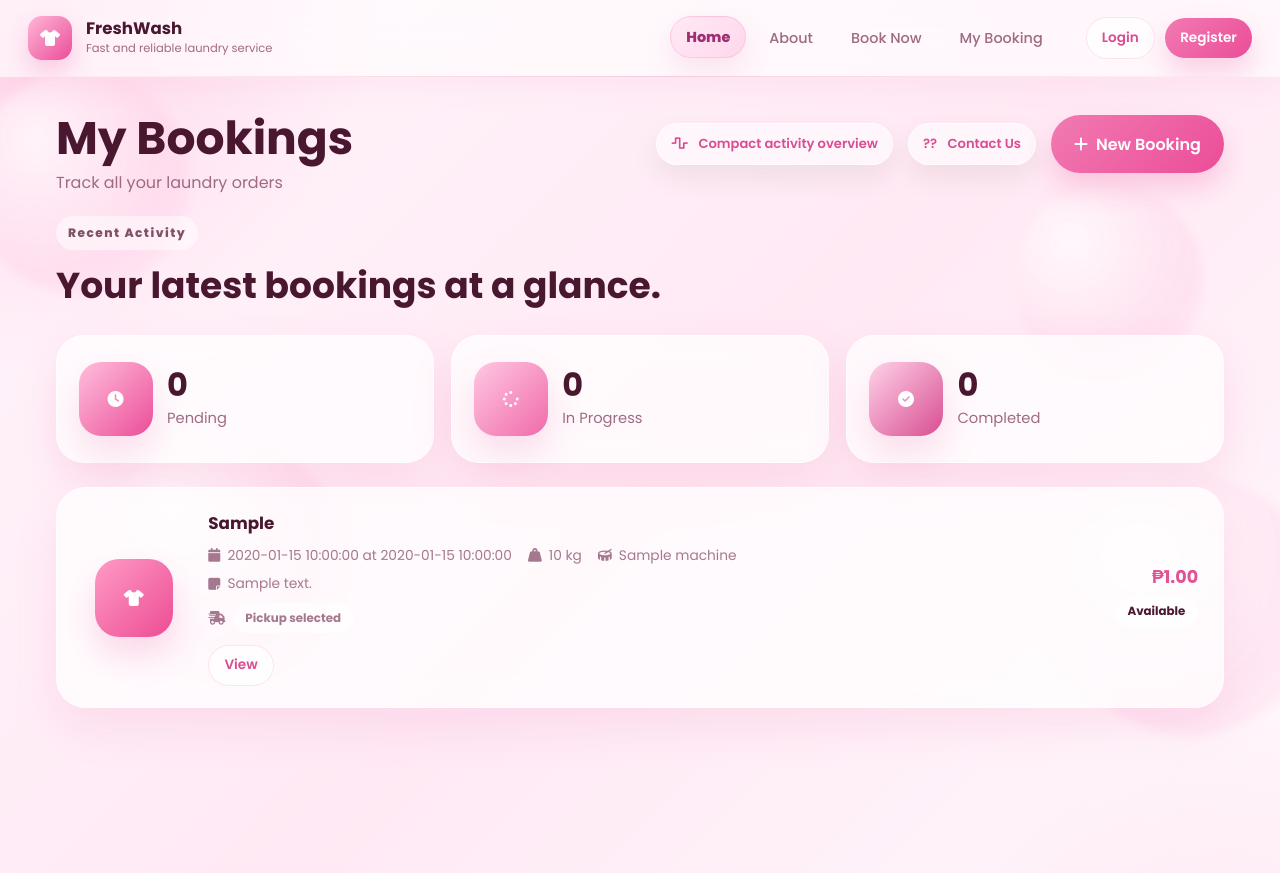
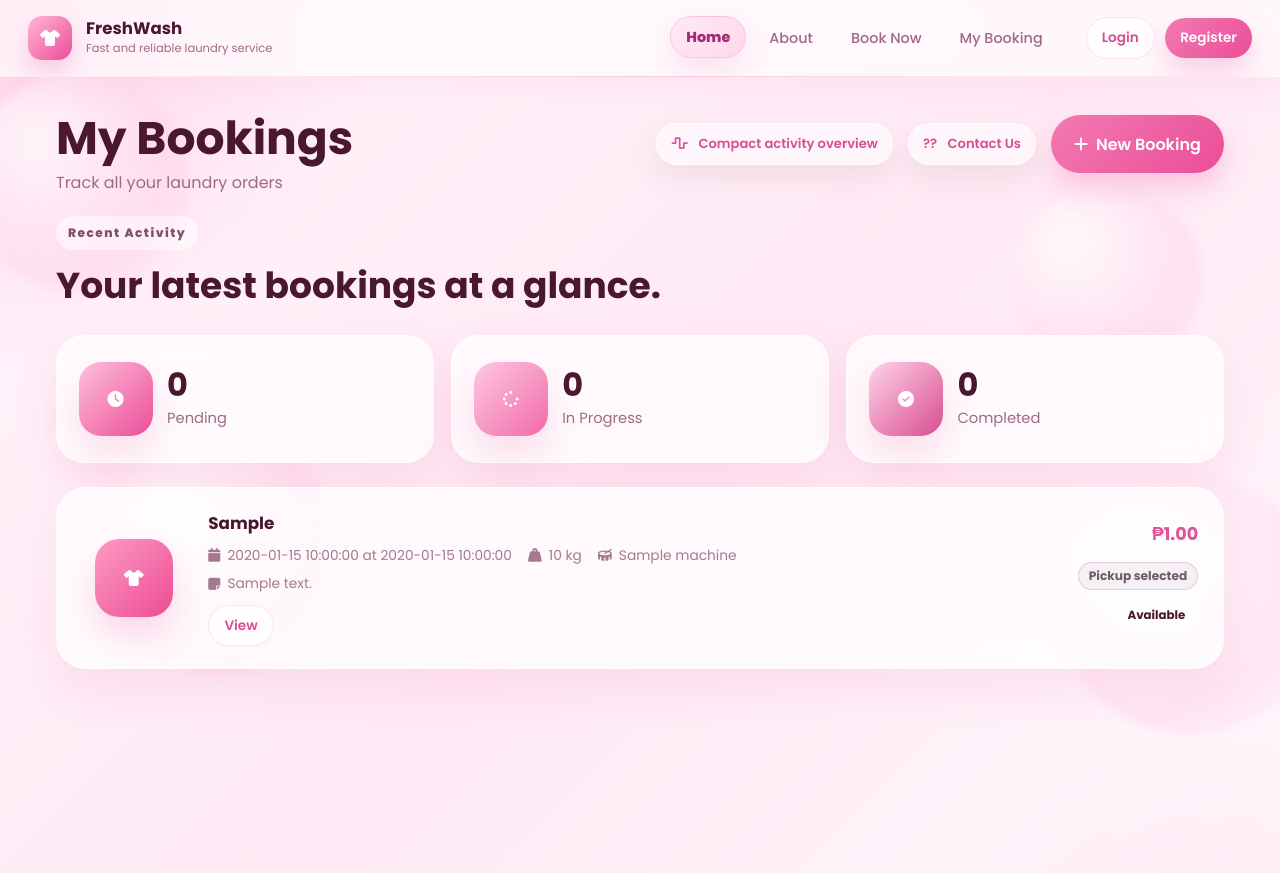
Before and after one commit to denzielmasarque24-ai/laundry_python, a Flask app: template templates/my_bookings.html in a window 1280 px wide. Shown: the part 15-888 px from the top of the page. Run offline with Flask 3, Linux system fonts and the light colour scheme; the template is opened without the code that fills it: most values are stand-ins (such as "Sample title", 1, 10 or a date in 2020).

Commit message:
update project files

```diff
--- a/templates/my_bookings.html
+++ b/templates/my_bookings.html
@@ -122,6 +122,43 @@
     gap: 12px;
     flex-wrap: wrap;
   }
+
+  .delivery-track-badge {
+    display: inline-flex;
+    align-items: center;
+    justify-content: center;
+    margin-top: 8px;
+    padding: 4px 10px;
+    border-radius: 999px;
+    font-size: 0.76rem;
+    font-weight: 700;
+    border: 1px solid transparent;
+    white-space: nowrap;
+  }
+
+  .delivery-track-badge.is-pickup {
+    color: #6f5b6a;
+    background: rgba(245, 238, 242, 0.9);
+    border-color: rgba(184, 155, 174, 0.4);
+  }
+
+  .delivery-track-badge.is-preparing {
+    color: #825600;
+    background: rgba(255, 236, 179, 0.95);
+    border-color: rgba(237, 186, 64, 0.55);
+  }
+
+  .delivery-track-badge.is-out {
+    color: #154c90;
+    background: rgba(214, 233, 255, 0.95);
+    border-color: rgba(100, 166, 239, 0.6);
+  }
+
+  .delivery-track-badge.is-delivered {
+    color: #1f6b2e;
+    background: rgba(215, 246, 223, 0.95);
+    border-color: rgba(95, 196, 119, 0.58);
+  }
 </style>
 {% endblock %}
 {% block content %}
@@ -221,20 +258,6 @@
           {% if b.notes %}
           <div class="booking-notes my-booking-notes-v2"><i class="fa-solid fa-note-sticky"></i>{{ b.notes }}</div>
           {% endif %}
-          <div class="booking-meta my-booking-meta-v2">
-            <span><i class="fa-solid fa-truck-fast"></i>
-              {% if (b.delivery_type|string|lower == 'delivery') or (b.delivery_option|string|lower == 'delivery') %}
-                <span class="fw-badge status-{{ (b.delivery_status or 'Not Started') | lower | replace(' ','-') }}">{{ b.delivery_status or 'Not Started' }}</span>
-              {% else %}
-                <span class="fw-badge">Pickup selected</span>
-              {% endif %}
-            </span>
-          </div>
-          {% if (b.delivery_type|string|lower == 'delivery') or (b.delivery_option|string|lower == 'delivery') %}
-            {% if (b.delivery_status or '') == 'Out for Delivery' %}
-            <div class="booking-notes my-booking-notes-v2"><i class="fa-solid fa-truck"></i>Your laundry is on the way.</div>
-            {% endif %}
-          {% endif %}
           <div class="my-booking-actions-row">
             <button type="button" class="btn-ghost btn-small view-booking-btn" data-booking-id="{{ b.id }}">View</button>
             {% if b.status == 'Pending' %}
@@ -245,6 +268,20 @@
 
         <div class="my-booking-card-side">
           <div class="booking-price my-booking-price-v2">&#8369;{{ "%.2f"|format(b.total_price) }}</div>
+          {% if (b.delivery_type|string|lower == 'delivery') or (b.delivery_option|string|lower == 'delivery') %}
+            {% set dstatus = (b.delivery_status or 'Not Started') %}
+            {% if dstatus == 'Preparing' %}
+            <span class="delivery-track-badge is-preparing">Preparing</span>
+            {% elif dstatus == 'Out for Delivery' %}
+            <span class="delivery-track-badge is-out">On the way 🚚</span>
+            {% elif dstatus == 'Delivered' %}
+            <span class="delivery-track-badge is-delivered">Delivered</span>
+            {% else %}
+            <span class="delivery-track-badge is-pickup">{{ dstatus }}</span>
+            {% endif %}
+          {% else %}
+          <span class="delivery-track-badge is-pickup">Pickup selected</span>
+          {% endif %}
           <span class="fw-badge status-{{ b.status | lower | replace(' ','-') }}">{{ b.status }}</span>
         </div>
       </div>
```
